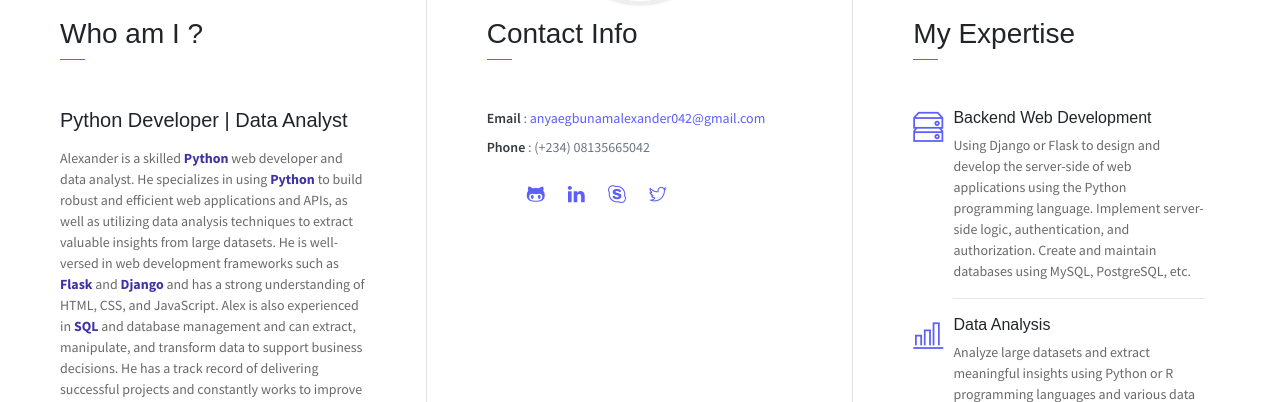
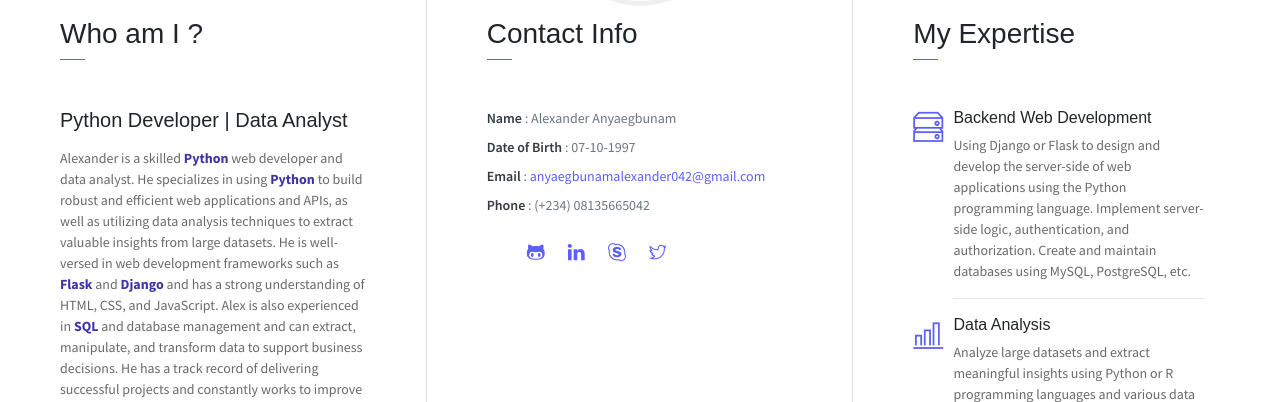
Before and after one commit to Anyaegbunam-Alexander/my-portfolio, a Flask app: page / in a window 1280 px wide. Shown: the part 760-1162 px from the top of the page. Run offline with Flask 2, Linux system fonts and the light colour scheme; some libraries are stand-ins or nearby versions.

Commit message:
added name and date of birth

```diff
--- a/templates/home.html
+++ b/templates/home.html
@@ -81,6 +81,8 @@
                 <h3 class="font-weight-light">Contact Info</h3>
                 <span class="line mb-5"></span>
                 <ul class="mt40 info list-unstyled">
+                    <li><span>Name</span> : Alexander Anyaegbunam</li>
+                    <li><span>Date of Birth</span> : 07-10-1997</li>
                     <li><span>Email</span> : <a href="mailto: anyaegbunamalexander042@gmail.com">anyaegbunamalexander042@gmail.com</a></li>
                     <li><span>Phone</span> : (+234) 08135665042</li>
                 </ul>
```
